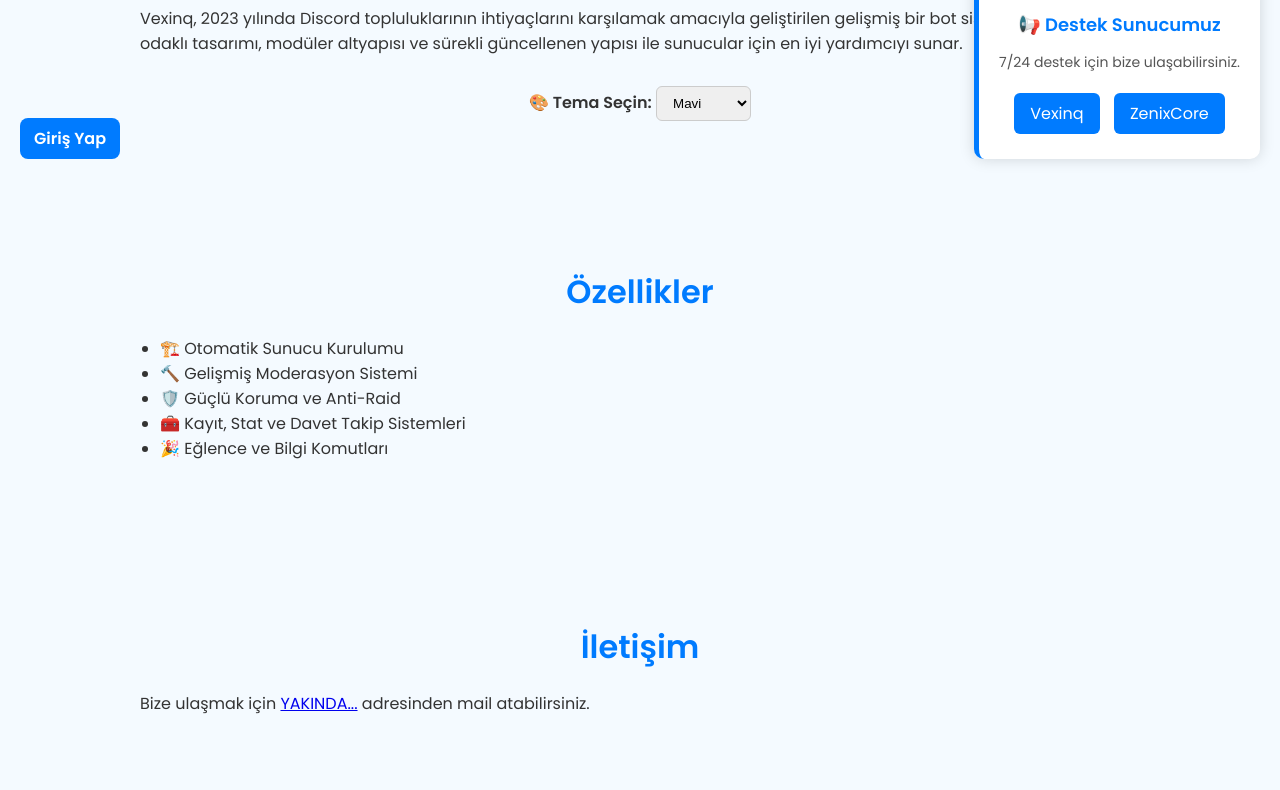
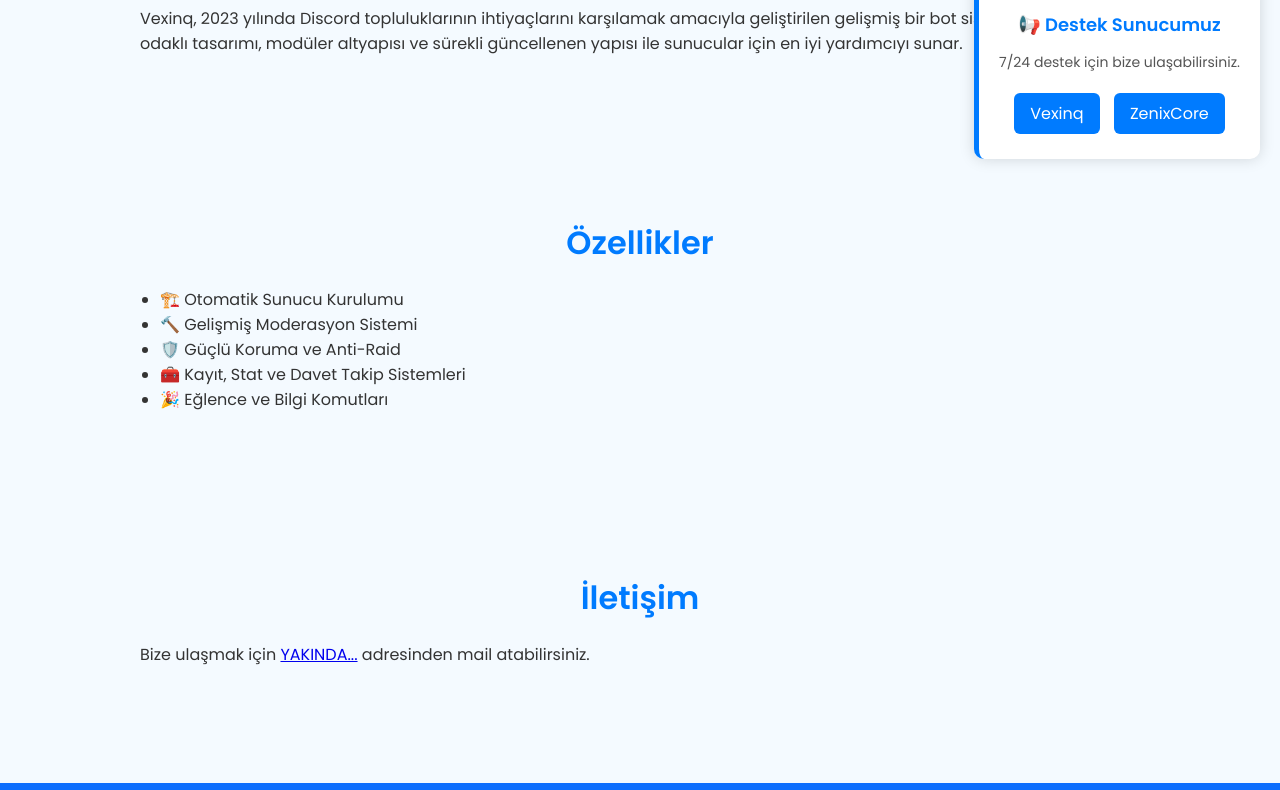
Before and after one commit to vexarithulb/vexinq, a plain HTML site: page index.html in a window 1280 px wide. Shown: the part 621-1411 px from the top of the page. Drawn offline with Linux system fonts and the light colour scheme.

Commit message:
Update index.html

```diff
--- a/index.html
+++ b/index.html
@@ -6,23 +6,17 @@
   <title>Vexinq Discord Botu</title>
   <link href="https://fonts.googleapis.com/css2?family=Poppins:wght@400;600&display=swap" rel="stylesheet">
   <style>
-    :root {
-      --main-color: #007BFF;
-      --hover-color: #0056b3;
-      --background-color: #f4faff;
-    }
-
     body {
       font-family: 'Poppins', sans-serif;
       margin: 0;
       padding: 0;
-      background-color: var(--background-color);
+      background-color: #f4faff;
       color: #333;
       scroll-behavior: smooth;
     }
 
     header {
-      background-color: var(--main-color);
+      background-color: #007BFF;
       padding: 20px 40px;
       display: flex;
       justify-content: space-between;
@@ -56,7 +50,7 @@
 
     .invite-btn {
       background-color: white;
-      color: var(--main-color) !important;
+      color: #007BFF !important;
       padding: 8px 16px;
       border-radius: 6px;
       font-weight: 600;
@@ -64,12 +58,12 @@
     }
 
     .invite-btn:hover {
-      background-color: var(--hover-color);
+      background-color: #0056b3;
       color: white !important;
     }
 
     .hero {
-      background: linear-gradient(to right, var(--main-color), var(--hover-color));
+      background: linear-gradient(to right, #007BFF, #0D6EFD);
       color: white;
       text-align: center;
       padding: 80px 20px;
@@ -90,7 +84,7 @@
       display: inline-block;
       padding: 12px 24px;
       background-color: white;
-      color: var(--main-color);
+      color: #007BFF;
       border-radius: 6px;
       font-weight: bold;
       text-decoration: none;
@@ -98,7 +92,7 @@
     }
 
     .cta:hover {
-      background-color: var(--hover-color);
+      background-color: #0056b3;
       color: white;
     }
 
@@ -112,7 +106,7 @@
     .section h2 {
       text-align: center;
       font-size: 32px;
-      color: var(--main-color);
+      color: #007BFF;
       margin-bottom: 20px;
     }
 
@@ -121,19 +115,20 @@
     }
 
     footer {
-      background-color: var(--hover-color);
+      background-color: #0D6EFD;
       color: white;
       text-align: center;
       padding: 20px;
       margin-top: 40px;
     }
 
+    /* Support Box */
     .support-box {
       position: fixed;
       bottom: 20px;
       right: 20px;
       background-color: #ffffff;
-      border-left: 5px solid var(--main-color);
+      border-left: 5px solid #007BFF;
       padding: 20px;
       border-radius: 10px;
       box-shadow: 0 0 15px rgba(0,0,0,0.15);
@@ -144,7 +139,7 @@
 
     .support-box h1 {
       font-size: 18px;
-      color: var(--main-color);
+      color: #007BFF;
       margin-bottom: 10px;
     }
 
@@ -155,7 +150,7 @@
     }
 
     .btn {
-      background-color: var(--main-color);
+      background-color: #007BFF;
       color: white;
       padding: 8px 16px;
       text-decoration: none;
@@ -167,26 +162,7 @@
     }
 
     .btn:hover {
-      background-color: var(--hover-color);
-    }
-
-    /* Admin Giriş Butonu */
-    .admin-login {
-      position: fixed;
-      bottom: 20px;
-      left: 20px;
-      background-color: var(--main-color);
-      color: white;
-      padding: 8px 14px;
-      border-radius: 8px;
-      font-weight: 600;
-      cursor: pointer;
-      transition: 0.3s;
-      z-index: 1001;
-    }
-
-    .admin-login:hover {
-      background-color: var(--hover-color);
+      background-color: #0056b3;
     }
 
     @keyframes fadeIn {
@@ -228,18 +204,6 @@
   <section id="about" class="section">
     <h2>Hakkımızda</h2>
     <p>Vexinq, 2023 yılında Discord topluluklarının ihtiyaçlarını karşılamak amacıyla geliştirilen gelişmiş bir bot sistemidir. Kullanıcı odaklı tasarımı, modüler altyapısı ve sürekli güncellenen yapısı ile sunucular için en iyi yardımcıyı sunar.</p>
-
-    <div style="text-align:center; margin-top:30px;">
-      <label for="theme"><strong>🎨 Tema Seçin:</strong></label>
-      <select id="theme" onchange="changeTheme(this.value)" style="padding:8px 12px; border-radius:6px; border:1px solid #ccc;">
-        <option value="blue">Mavi</option>
-        <option value="red">Kırmızı</option>
-        <option value="green">Yeşil</option>
-        <option value="purple">Mor</option>
-        <option value="orange">Turuncu</option>
-        <option value="black">Siyah</option>
-      </select>
-    </div>
   </section>
 
   <section id="features" class="section">
@@ -267,53 +231,8 @@
     <p>7/24 destek için bize ulaşabilirsiniz.</p>
     <a class="btn" href="https://discord.gg/qvZBKEUCQy" target="_blank">Vexinq</a>
     <a class="btn" href="https://discord.gg/MKq4UsRNMS" target="_blank">ZenixCore</a>
+    <!-- Giriş Yap butonu kaldırıldı -->
   </div>
-
-  <div class="admin-login" onclick="adminLogin()">Giriş Yap</div>
-
-  <script>
-    function changeTheme(theme) {
-      const root = document.documentElement;
-      switch(theme) {
-        case 'red':
-          root.style.setProperty('--main-color', '#DC3545');
-          root.style.setProperty('--hover-color', '#a71d2a');
-          break;
-        case 'green':
-          root.style.setProperty('--main-color', '#28a745');
-          root.style.setProperty('--hover-color', '#1c7430');
-          break;
-        case 'purple':
-          root.style.setProperty('--main-color', '#6f42c1');
-          root.style.setProperty('--hover-color', '#4e2a91');
-          break;
-        case 'orange':
-          root.style.setProperty('--main-color', '#fd7e14');
-          root.style.setProperty('--hover-color', '#c75a02');
-          break;
-        case 'black':
-          root.style.setProperty('--main-color', '#343a40');
-          root.style.setProperty('--hover-color', '#1d2124');
-          break;
-        default:
-          root.style.setProperty('--main-color', '#007BFF');
-          root.style.setProperty('--hover-color', '#0056b3');
-      }
-    }
-
-    function adminLogin() {
-      const username = prompt("Kullanıcı Adı:");
-      const password = prompt("Şifre:");
-
-      if (username === "dcvexarithul" && password === "123") {
-        alert("✅ Başarıyla giriş yapıldı!");
-        // Admin paneline yönlendirme yapılabilir.
-        // window.location.href = "admin.html";
-      } else {
-        alert("❌ Hatalı kullanıcı adı veya şifre!");
-      }
-    }
-  </script>
 
 </body>
 </html>
```
